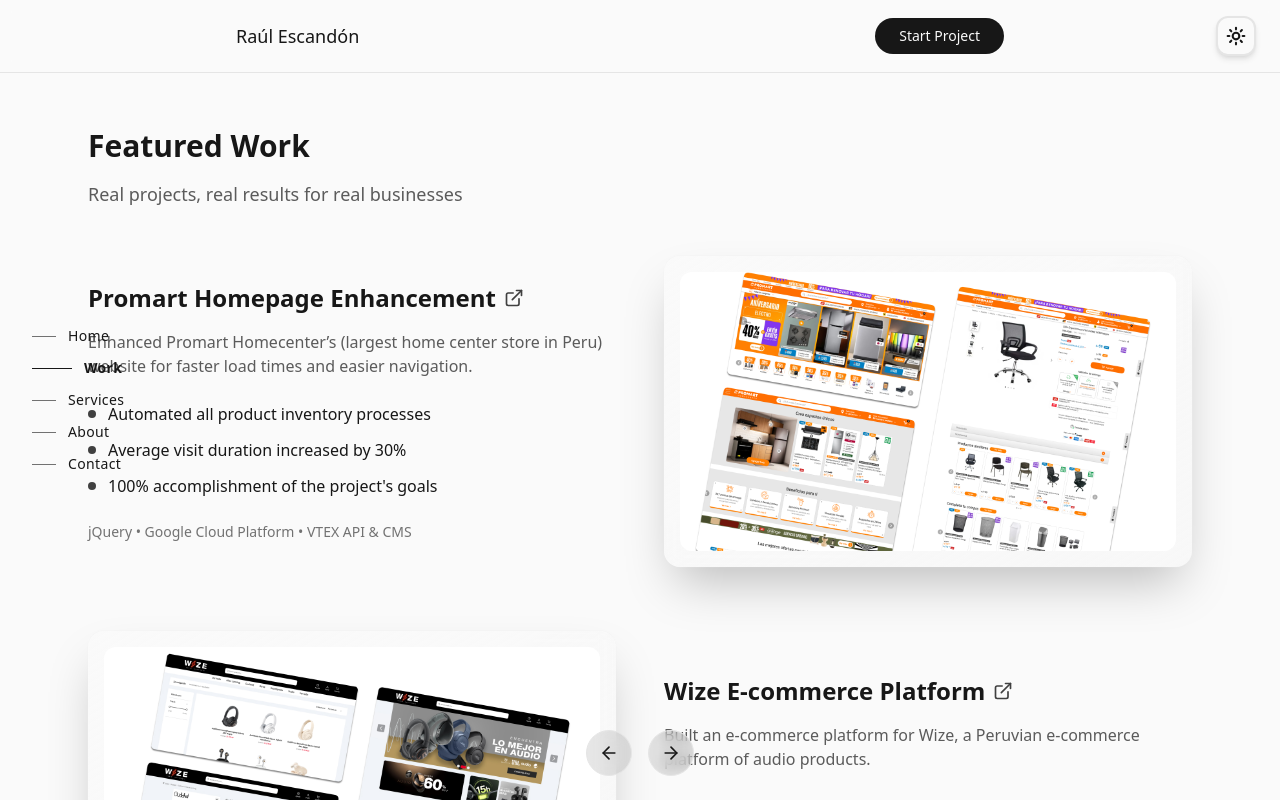
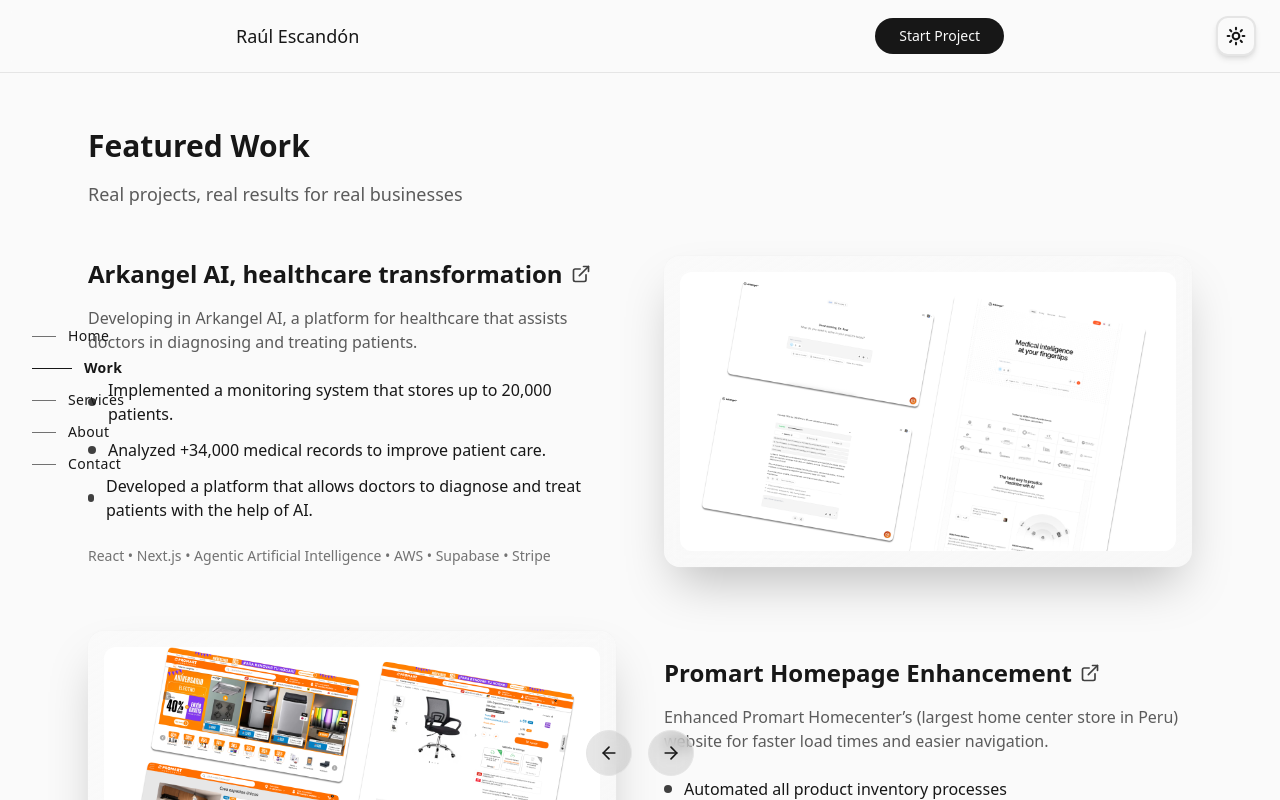
Before and after one commit to elmerescandon/portofolio-v2, a Next.js app: page / in a window 1280 px wide. Both pictures are taken after a click on the button "Work". Built offline with nearby package versions, Linux system fonts and the light colour scheme.

Commit message:
Add arkangel experience

```diff
--- a/src/app/components/WorkSection/index.tsx
+++ b/src/app/components/WorkSection/index.tsx
@@ -7,6 +7,18 @@ import { ExternalLink } from "lucide-react";
 
 
 const projects = [
+  {
+    title: "Arkangel AI, healthcare transformation",
+    description: "Developing in Arkangel AI, a platform for healthcare that assists doctors in diagnosing and treating patients. ",
+    results: [
+      "Implemented a monitoring system that stores up to 20,000 patients.",
+      "Analyzed +34,000 medical records to improve patient care.",
+      "Developed a platform that allows doctors to diagnose and treat patients with the help of AI."
+    ],
+    image: "/images/arkangel.jpg",
+    tech: "React • Next.js • Agentic Artificial Intelligence • AWS • Supabase • Stripe",
+    url: "https://www.arkangel.ai/"
+  },
   {
     title: "Promart Homepage Enhancement",
     description: "Enhanced Promart Homecenter’s (largest home center store in Peru) website for faster load times and easier navigation.",
```
Also changed, not shown: public/images/arkangel.jpg (added).
